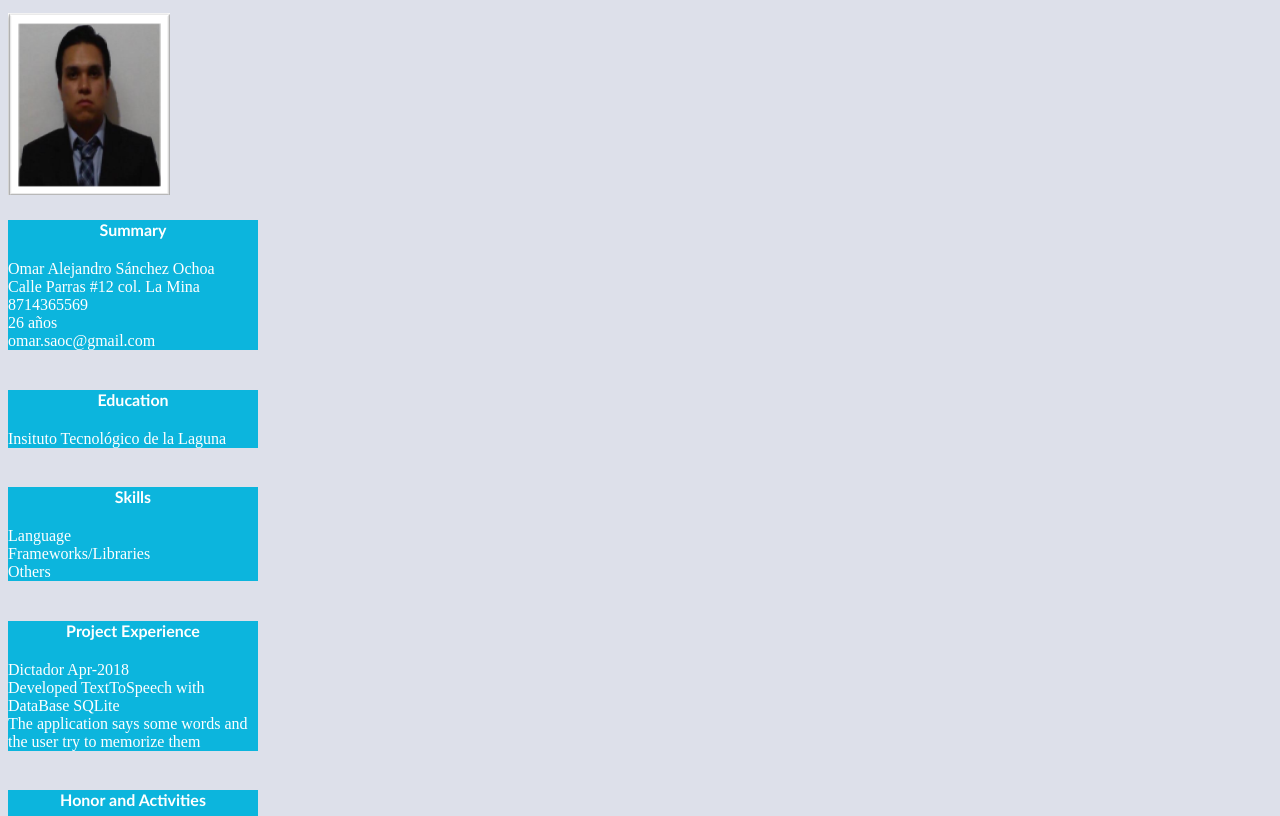
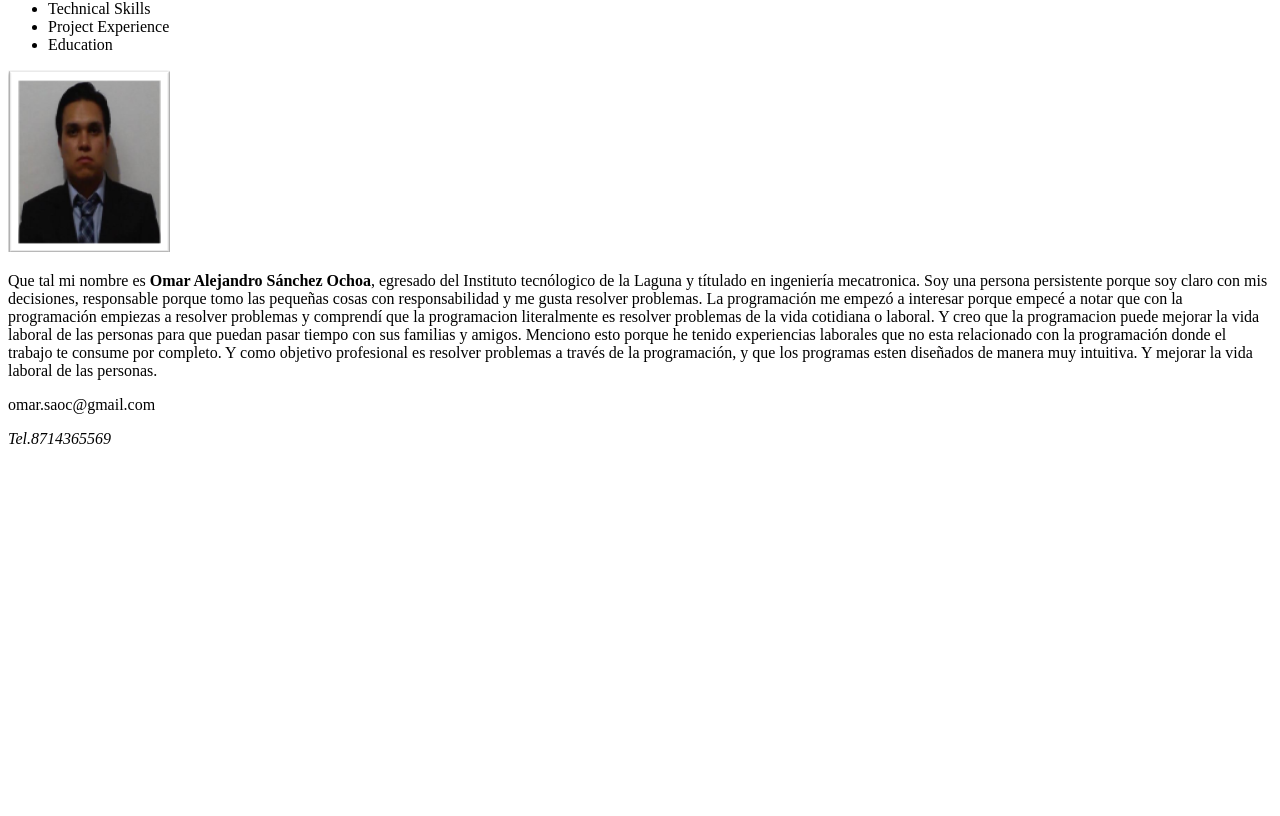
Before and after one commit to omarSanOc/mi-cv, a plain HTML site: page index.html in a window 1280 px wide. Shown: the part 67-883 px from the top of the page. After the commit the page ends 800 px from the top, so only its background shows below. Drawn offline with Linux system fonts and the light colour scheme.

Commit message:
rediseño de pagina

```diff
--- a/index.html
+++ b/index.html
@@ -6,66 +6,29 @@
     <meta name="viewport" content="width=device-width, initial-scale=1.0">
     <meta http-equiv="X-UA-Compatible" content="ie=edge">
     <title>Curriculum Vitae</title>
-    <style>
-        body {
-            background-color: #DDE0EA;
-        }
-
-        #mi_foto {
-            margin-left: 835px;
-        }
-
-        #datos {
-            background: #0CB5DD;
-            width: 250px;
-            color: #FFF;
-        }
-
-        #datos h4 {
-            text-align: center;
-            font-family: 'Gill Sans', 'Gill Sans MT', Calibri;
-        }
-    </style>
 </head>
 
 <body>
-    <h1>Curriculum Vitae</h1>
-    <img src="imgs/Mi_foto.png">
-
-    <div id="datos">
-        <h4>Summary</h4>
-        <label>Omar Alejandro Sánchez Ochoa</label><br>
-        <label>Calle Parras #12 col. La Mina</label><br>
-        <label>8714365569</label><br>
-        <label>26 años</label><br>
-        <label>omar.saoc@gmail.com</label>
-    </div><br>
-
-    <div id="datos">
-        <h4>Education</h4>
-        <label>Insituto Tecnológico de la Laguna</label>
-    </div><br>
-
-    <div id="datos">
-        <h4>Skills</h4>
-        <label>Language</label><br>
-        <label>Frameworks/Libraries</label><br>
-        <label>Others</label><br>
-    </div><br>
-
-    <div id="datos">
-        <h4>Project Experience</h4>
-        <label>Dictador Apr-2018</label><br>
-        <label>Developed TextToSpeech with DataBase SQLite</label><br>
-        <label>The application says some words and the user try to memorize them</label>
-    </div><br>
-
-    <div id="datos">
-        <h4>Honor and Activities</h4>
-        <label>Read Books</label><br>
-        <label>Play drums</label><br>
-        <label>Play videogames</label>
-    </div>
+    <header>
+        <h2>Curriculum Vitae</h2>
+    </header>
+    <nav>
+        <ul>
+            <li>Technical Skills</li>
+            <li>Project Experience</li>
+            <li>Education</li>
+        </ul>
+    </nav>
+    <section>
+        <img src="imgs/Mi_foto.png">
+        <p>Que tal mi nombre es <strong>Omar Alejandro Sánchez Ochoa</strong>, egresado del Instituto tecnólogico de la Laguna y títulado en ingeniería mecatronica. Soy una persona persistente porque soy claro con mis decisiones, responsable porque tomo
+            las pequeñas cosas con responsabilidad y me gusta resolver problemas. La programación me empezó a interesar porque empecé a notar que con la programación empiezas a resolver problemas y comprendí que la programacion literalmente es resolver
+            problemas de la vida cotidiana o laboral. Y creo que la programacion puede mejorar la vida laboral de las personas para que puedan pasar tiempo con sus familias y amigos. Menciono esto porque he tenido experiencias laborales que no esta relacionado
+            con la programación donde el trabajo te consume por completo. Y como objetivo profesional es resolver problemas a través de la programación, y que los programas esten diseñados de manera muy intuitiva. Y mejorar la vida laboral de las personas.
+        </p>
+        <p>omar.saoc@gmail.com</p>
+    </section>
+    <footer><address>Tel.8714365569</address></footer>
 
 </body>
 
```
